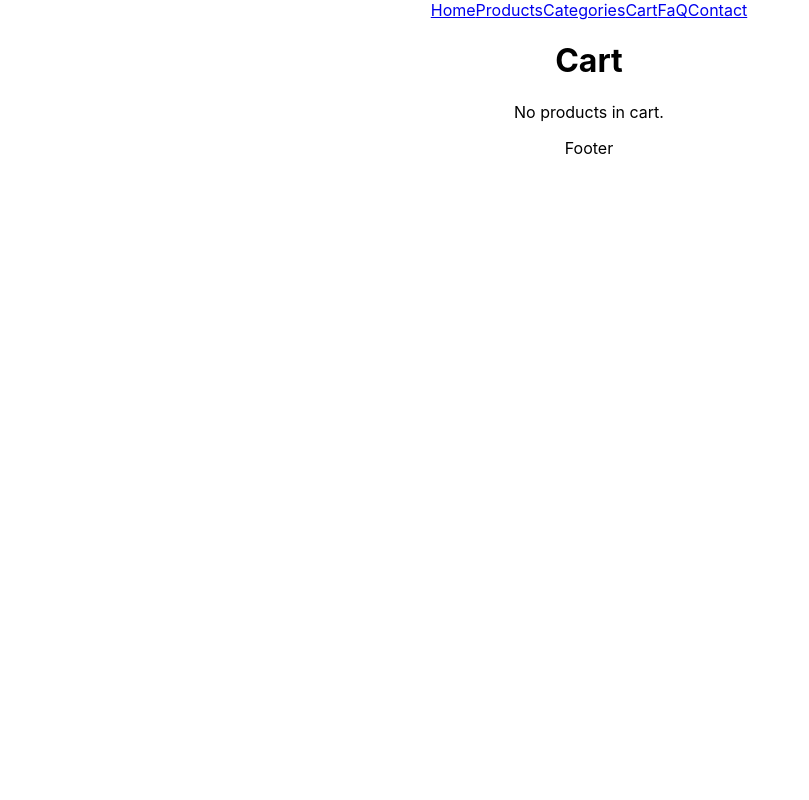
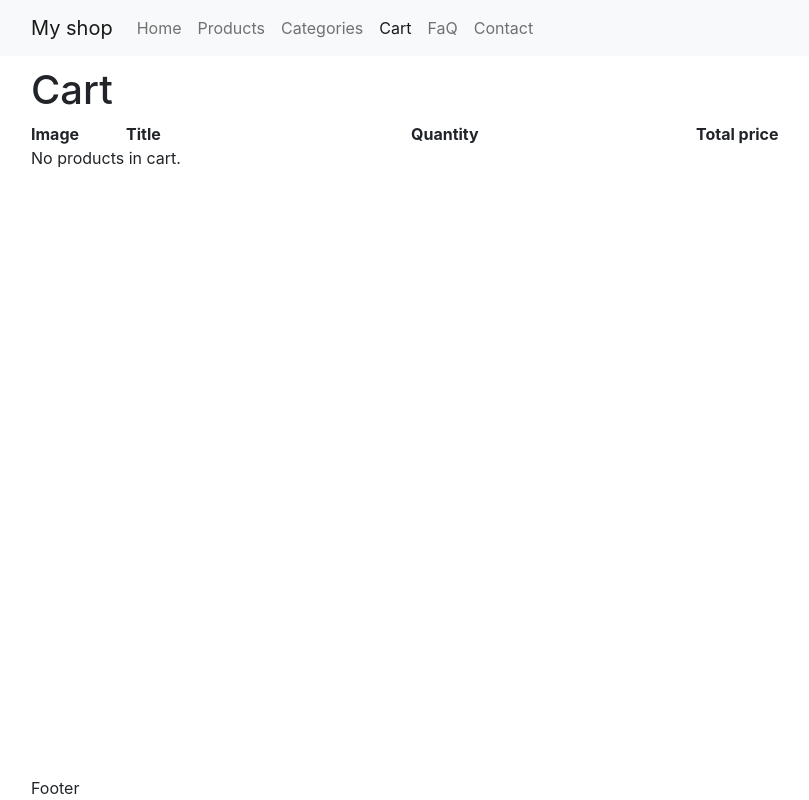
Before and after one commit to DEEAda/final_project, a React (Create React App) app: page /cart in a window 1280 px wide. Shown: the whole page, without its empty margins (51-860 px from the left). Built offline with nearby package versions, Linux system fonts and the light colour scheme.

Commit message:
Ultimele modificari

```diff
--- a/public/index.html
+++ b/public/index.html
@@ -1,14 +1,12 @@
 <!DOCTYPE html>
 <html lang="en">
+
 <head>
   <meta charset="utf-8" />
   <link rel="icon" href="%PUBLIC_URL%/favicon.ico" />
   <meta name="viewport" content="width=device-width, initial-scale=1" />
   <meta name="theme-color" content="#000000" />
-    <meta
-      name="description"
-      content="Web site created using create-react-app"
-    />
+  <meta name="description" content="Web site created using create-react-app" />
   <link rel="apple-touch-icon" href="%PUBLIC_URL%/logo192.png" />
   <!--
       manifest.json provides metadata used when your web app is installed on a
@@ -25,7 +23,11 @@
       Learn how to configure a non-root public URL by running `npm run build`.
     -->
   <title>React App</title>
+  <!-- CSS only -->
+  <link href="https://cdn.jsdelivr.net/npm/bootstrap@5.1.3/dist/css/bootstrap.min.css" rel="stylesheet"
+    integrity="sha384-1BmE4kWBq78iYhFldvKuhfTAU6auU8tT94WrHftjDbrCEXSU1oBoqyl2QvZ6jIW3" crossorigin="anonymous">
 </head>
+
 <body>
   <noscript>You need to enable JavaScript to run this app.</noscript>
   <div id="root"></div>
@@ -39,5 +41,12 @@
       To begin the development, run `npm start` or `yarn start`.
       To create a production bundle, use `npm run build` or `yarn build`.
     -->
+
+  <!-- JavaScript Bundle with Popper -->
+  <script src="https://cdn.jsdelivr.net/npm/bootstrap@5.1.3/dist/js/bootstrap.bundle.min.js"
+    integrity="sha384-ka7Sk0Gln4gmtz2MlQnikT1wXgYsOg+OMhuP+IlRH9sENBO0LRn5q+8nbTov4+1p"
+    crossorigin="anonymous">
+  </script>
 </body>
+
 </html>
--- a/src/App.css
+++ b/src/App.css
@@ -1,38 +1,13 @@
 .App {
-  text-align: center;
+  display: grid;
+  grid-template-columns: 1fr;
+  grid-template-rows: auto 1fr auto;
+  height: 100vh;
+  gap: 10px;
+
 }
 
-.App-logo {
-  height: 40vmin;
-  pointer-events: none;
+.card {
+  color: black;
+  text-decoration: none;
 }
-
-@media (prefers-reduced-motion: no-preference) {
-  .App-logo {
-    animation: App-logo-spin infinite 20s linear;
-  }
-}
-
-.App-header {
-  background-color: #282c34;
-  min-height: 100vh;
-  display: flex;
-  flex-direction: column;
-  align-items: center;
-  justify-content: center;
-  font-size: calc(10px + 2vmin);
-  color: white;
-}
-
-.App-link {
-  color: #61dafb;
-}
-
-@keyframes App-logo-spin {
-  from {
-    transform: rotate(0deg);
-  }
-  to {
-    transform: rotate(360deg);
-  }
-}
--- a/src/App.js
+++ b/src/App.js
@@ -12,6 +12,7 @@ function App() {
       <BrowserRouter>
         <Header />
 
+        <div className="container">
           <Routes>
             <Route path="/" element={<Home />} />
             <Route path='/products' element={<Products />} />
@@ -26,10 +27,11 @@ function App() {
             <Route path='*' element={<div>Not Found</div>} />
 
           </Routes>
+        </div>
       </BrowserRouter>
 
 
-      <footer>Footer</footer>
+      <footer className="container">Footer</footer>
 
     </div>
   );
--- a/src/Cart/Cart.js
+++ b/src/Cart/Cart.js
@@ -57,35 +57,52 @@ function Cart() {
         <div>
             <h1>Cart</h1>
 
+            <div className="row fw-bold" >
+                <div className="col-1">Image</div>
+                <div className="col-3">Title</div>
+                <div className="col-3">Quantity</div>
+                <div className="col-3">Total price</div>
+                <div className="col-2"></div>
+            </div>
+
+
             {cart.map((cartItem) => (
-                <div key={cartItem.productId}>
-                    <img src={getProduct(cartItem.productId).images[0]}
-                        width="50px"
-                        alt="product" />
-                    <small>
+                <div key={cartItem.productId} className="row align-items-center my-2">
+                    <img
+                        src={getProduct(cartItem.productId).images[0]}
+                        alt="product"
+                        className="col-1" />
+                    <small className="col-3 fs-3">
                         {getProduct(cartItem.productId).title}
-                    </small> {"   "}
-                    <small>
+                    </small>
+                    <small className="col-3 fs-3">
                         <input type="number"
                             defaultValue={cartItem.quantity}
                             min={1}
                             max={getProduct(cartItem.productId).stock}
-                            onChange={(e) => updateProductQuantity(cartItem.productId, e.target.valueAsNumber)}
-                        />{"  "}
+                            onChange={(e) =>
+                                updateProductQuantity(
+                                    cartItem.productId,
+                                    e.target.valueAsNumber
+                                )
+                            }
+                        />
                         / {getProduct(cartItem.productId).stock}
-                    </small> {"    "}
-                    <small>
+                    </small>
+                    <small className="col-3">
                         {cartItem.quantity * getProduct(cartItem.productId).price} Lei
-                    </small> {"    "}
+                    </small>
 
-                    <button onClick={() => deleteProduct(cartItem.productId)}>
+                    <div
+                    className="col-2 btn btn-danger"
+                    onClick={() => deleteProduct(cartItem.productId)}>
                         Delete product
-                    </button>
+                    </div>
 
                 </div>
             ))}
 
-            {cart.length > 0 ? <h3>Total: {getTotalPrice()} Lei</h3> : <p> No products in cart. </p>}
+            {cart.length > 0 ? <h3 className="fs-1 fw-bold">Total: {getTotalPrice()} Lei</h3> : <p> No products in cart. </p>}
 
         </div>
     );
--- a/src/Header/Header.js
+++ b/src/Header/Header.js
@@ -1,15 +1,49 @@
-import { Link } from "react-router-dom";
+import { Link, useLocation } from "react-router-dom";
 
 function Header() {
+    const { pathname } = useLocation();
+    console.log(pathname);
+
     return (
-        <header>
-            <Link to="/">Home</Link>
-            <Link to="/products">Products</Link>
-            <Link to="/categories">Categories</Link>
-            <Link to="/cart">Cart</Link>
-            <Link to="/faq">FaQ</Link>
-            <Link to="/contact">Contact</Link>
-        </header>
+        <nav className="navbar navbar-expand-lg navbar-light bg-light">
+            <div className="container">
+                <Link className="navbar-brand" to="/">
+                    My shop
+                </Link>
+                <button
+                    className="navbar-toggler"
+                    type="button"
+                    data-bs-toggle="collapse"
+                    data-bs-target="#navbarNavAltMarkup"
+                    aria-controls="navbarNavAltMarkup"
+                    aria-expanded="false"
+                    aria-label="Toggle navigation">
+                    <span className="navbar-toggler-icon"></span>
+                </button>
+                <div className="collapse navbar-collapse" id="navbarNavAltMarkup">
+                    <div className="navbar-nav">
+                        <Link className={"nav-link" + (pathname === '/' ? ' active' : '')} to="/">
+                            Home
+                        </Link>
+                        <Link className={"nav-link" + (pathname === '/products' ? ' active' : '')} to="/products">
+                            Products
+                        </Link>
+                        <Link className={"nav-link" + (pathname === '/categories' ? ' active' : '')} to="/categories">
+                            Categories
+                        </Link>
+                        <Link className={"nav-link" + (pathname === '/cart' ? ' active' : '')} to="/cart">
+                            Cart
+                        </Link>
+                        <Link className={"nav-link" + (pathname === '/faq' ? ' active' : '')} to="/faq">
+                            FaQ
+                        </Link>
+                        <Link className={"nav-link" + (pathname === '/contact' ? ' active' : '')} to="/contact">
+                            Contact
+                        </Link>
+                    </div>
+                </div>
+            </div>
+        </nav>
     )
 
 }
--- a/src/ProductDetails/ProductDetails.js
+++ b/src/ProductDetails/ProductDetails.js
@@ -1,15 +1,32 @@
+import { useEffect, useState } from "react";
 import { useParams } from "react-router-dom";
 import products from "../Products/products.json";
 
 function ProductDetails() {
     const { productId } = useParams();
 
+    const [currentQuantity, setCurrentQuantity] = useState(0);
+
     const currentProduct = products.find((product) => product.id == productId);
 
+    useEffect(() => {
+        const cartData = localStorage.getItem('cartKey');
+
+        if (cartData) {
+            const cart = JSON.parse(cartData);
+
+            const currentCartItem = cart.find((cartItem) => cartItem.productId === productId);
+
+            if (currentCartItem) {
+                setCurrentQuantity(currentCartItem.quantity);
+            }
+        }
+
+    }, []);
+
+
     if (!currentProduct) {
-        return <div>
-            Not Found!
-        </div>
+        return <div>Not Found!</div>
     }
 
     const addToCart = () => {
@@ -21,27 +38,28 @@ function ProductDetails() {
                 quantity: 1
             },
             ];
-
+            setCurrentQuantity(1);
             localStorage.setItem('cartKey', JSON.stringify(cart));
 
         } else {
             const cart = JSON.parse(cartData);
-
             const currentCartItem = cart.find(
                 (cartItem) => cartItem.productId === productId
             );
 
-
             if (currentCartItem && currentProduct.stock > currentCartItem.quantity) {
                 currentCartItem.quantity++;
+
+                setCurrentQuantity(currentQuantity + 1);
             } else if (!currentCartItem && currentProduct.stock > 0) {
                 cart.push({
                     productId,
                     quantity: 1,
                 });
+                setCurrentQuantity(1);
             }
 
-            console.log(cart);
+
             localStorage.setItem('cartKey', JSON.stringify(cart));
         }
 
@@ -56,29 +74,56 @@ function ProductDetails() {
             <p>
                 {currentProduct.description}
             </p>
-            {currentProduct.images.map((url) => (
-                <img key={url}
-                    src={url}
-                    lt="produs"
-                    width="200px" />
-            ))}
-            <p>
-                {currentProduct.price} Lei
-            </p>
-            <p>
-                Stock: {currentProduct.stock}
-            </p>
-            <p>
-                Size: {currentProduct.size}
-            </p>
-            <p>
-                Categories: {currentProduct.categories.join(", ")}
-            </p>
 
-            <button onClick={addToCart}>
-                Add to cart
-            </button>
+            <div className="row">
+                <div className="col-md-6 col-sm-12 col-xs-12">
+                    <div
+                        id="carouselExampleControls"
+                        className="carousel slide"
+                        data-bs-ride="carousel">
+                        <div className="carousel-inner">
+                            {currentProduct.images.map((url, index) =>
+                                <div className={"carousel-item" + (index === 0 ? ' active' : '')}>
+                                    <img
+                                        src={url}
+                                        className="d-block"
+                                        height="600px"
+                                        style={{ margin: "0 auto" }}
+                                        alt="product" />
+                                </div>
+                            )}
 
+                        </div>
+                        <button className="carousel-control-prev" type="button" data-bs-target="#carouselExampleControls" data-bs-slide="prev">
+                            <span className="carousel-control-prev-icon" aria-hidden="true"></span>
+                            <span className="visually-hidden">Previous</span>
+                        </button>
+                        <button className="carousel-control-next" type="button" data-bs-target="#carouselExampleControls" data-bs-slide="next">
+                            <span className="carousel-control-next-icon" aria-hidden="true"></span>
+                            <span className="visually-hidden">Next</span>
+                        </button>
+                    </div>
+                </div>
+                <div className="col-md-6 col-sm-12 col-xs-12">
+
+                    <p className="fs-4">
+                        <strong> Stock:</strong> {currentProduct.stock}
+                    </p>
+                    <p className="fs-4">
+                        <strong>  Size: </strong> {currentProduct.size}
+                    </p>
+                    <p className="fs-4">
+                        <strong> Categories: </strong> {currentProduct.categories.join(", ")}
+                    </p>
+                    <p className="fs-1 fw-bold">
+                        {currentProduct.price} Lei
+                    </p>
+                    <div className="btn btn-success" onClick={addToCart}>
+                        Add to cart ({currentQuantity})
+                    </div>
+                </div>
+
+            </div>
 
         </div>
     )
```
Also changed, not shown: src/Products/Products.js (+32 -14 lines). Lines whose indentation alone changed are shown as unchanged.
